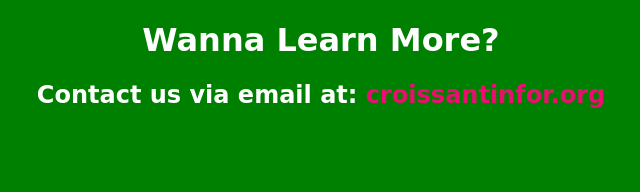
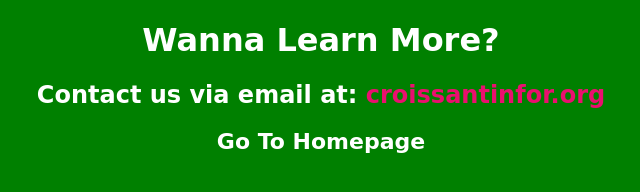
Before and after one commit to BuhleMtshali/SheCodes-croissant-project, a plain HTML site: page contact.html in a window 1280 px wide. Shown: the whole page, without its empty margins (319-959 px from the left). Drawn offline with Linux system fonts and the light colour scheme.

Commit message:
updated the contact html

```diff
--- a/contact.html
+++ b/contact.html
@@ -11,5 +11,6 @@
     <h2>
       Contact us via email at: <a href="#" class="info">croissantinfor.org</a>
     </h2>
+    <a href="index.html" class="home">Go To Homepage</a>
   </body>
 </html>
```
